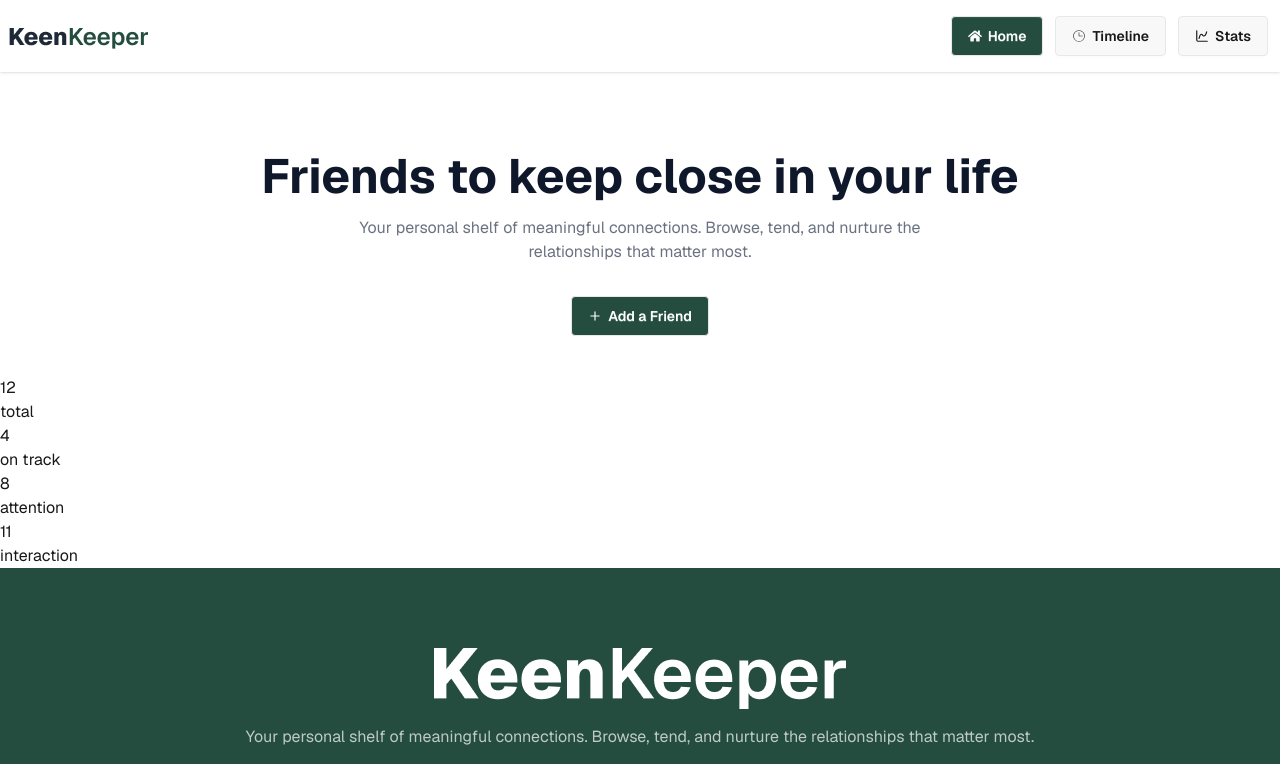
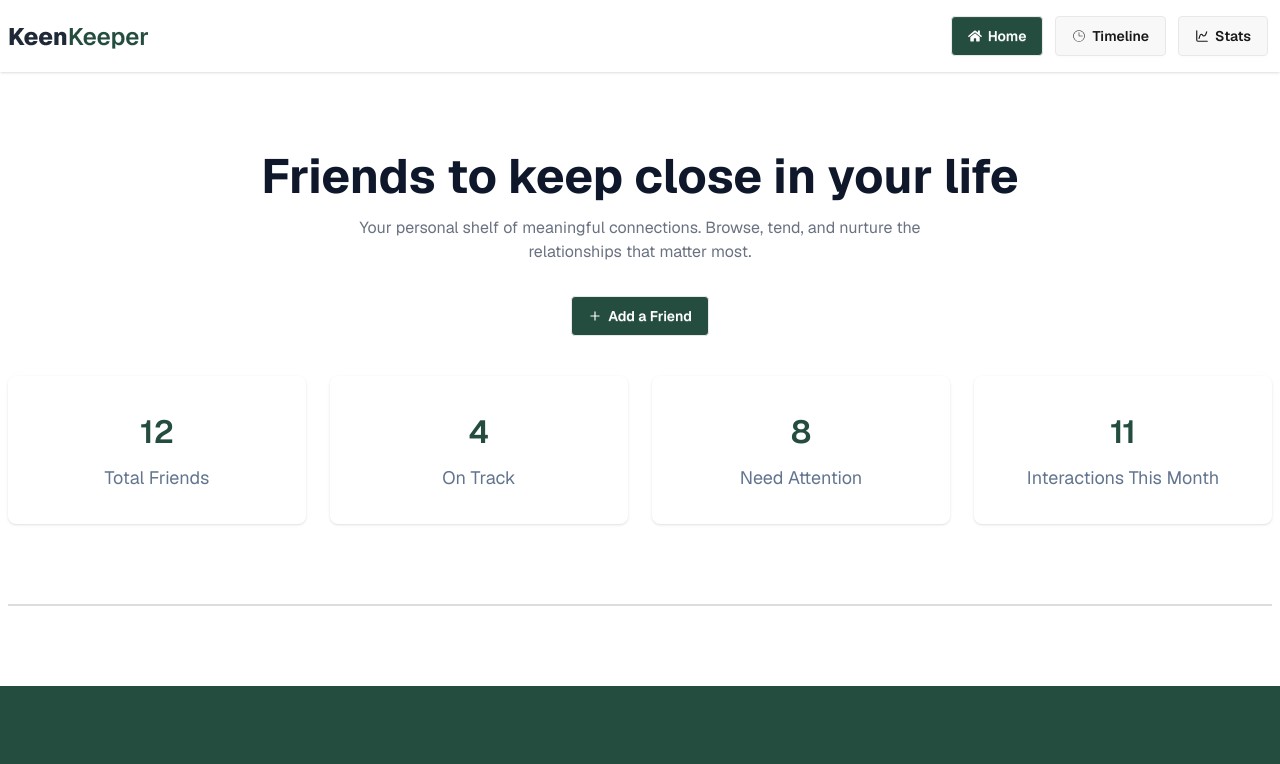
Before and after one commit to IamPial/keenkeeper-app, a React (Vite) app: page / in a window 1280 px wide. Shown: the top 764 px of the page. Built offline with nearby package versions, Linux system fonts and the light colour scheme.

Commit message:
creating an array of obj & render it through map with more readable clean code

```diff
--- a/src/components/pages/homepage/FriendsOverview.jsx
+++ b/src/components/pages/homepage/FriendsOverview.jsx
@@ -1,40 +1,54 @@
 import React from "react";
 import useFriends from "../../../hooks/useFriends";
+import FriendsOverviewCard from "../../../ui/FriendsOverviewCard";
 
 const FriendsOverview = () => {
   const { friends } = useFriends();
-  console.log(friends, "friends");
-  //for attention
-  const almostDue = friends.filter((item) => item.status === "almost due");
-  const overDue = friends.filter((item) => item.status === "overdue");
-  const needAttention = almostDue.length + overDue.length;
 
-  //for interaction
+  //for attention status
+  const needAttention = friends.filter(
+    (item) => (item.status === "almost due") + (item.status === "overdue"),
+  );
+
+  //for interaction status
   const thisMonthInteraction = friends.filter(
     (item) => item.days_since_contact <= 30,
   );
 
-  const track = friends.filter((item) => item.status === "on-track");
-  console.log(track);
+  //for on-track status
+  const onTrack = friends.filter((item) => item.status === "on-track");
+
+  const tracking = [
+    {
+      text: "Total Friends",
+      value: friends.length,
+    },
+    {
+      text: "On Track",
+      value: onTrack.length,
+    },
+    {
+      text: "Need Attention",
+      value: needAttention.length,
+    },
+    {
+      text: "Interactions This Month",
+      value: thisMonthInteraction.length,
+    },
+  ];
 
   return (
-    <div>
-      <div>
-        <h2>{friends.length}</h2>
-        <h2>total</h2>
+    <div className="container mx-auto px-2">
+      <div className="grid grid-cols-2 lg:grid-cols-4 gap-6">
+        {tracking.map((trackingItem, index) => (
+          <FriendsOverviewCard
+            key={index}
+            text={trackingItem.text}
+            value={trackingItem.value}
+          />
+        ))}
       </div>
-      <div>
-        <h2>{track.length}</h2>
-        <h2>on track</h2>
-      </div>
-      <div>
-        <h2>{needAttention}</h2>
-        <h2>attention</h2>
-      </div>
-      <div>
-        <h2>{thisMonthInteraction.length}</h2>
-        <h2>interaction</h2>
-      </div>
+      <div className="divider h-0.5 bg-gray-100 my-20"></div>
     </div>
   );
 };
```
